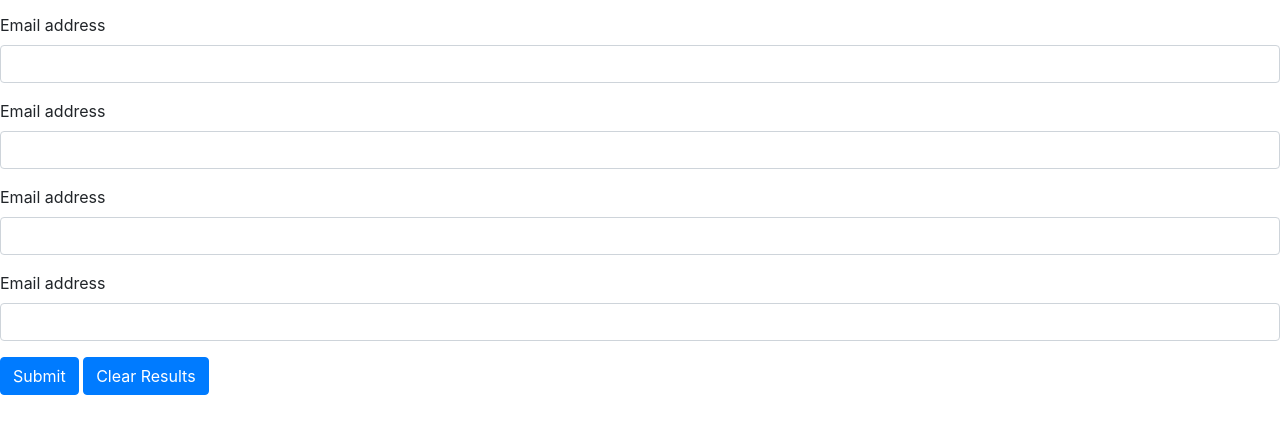
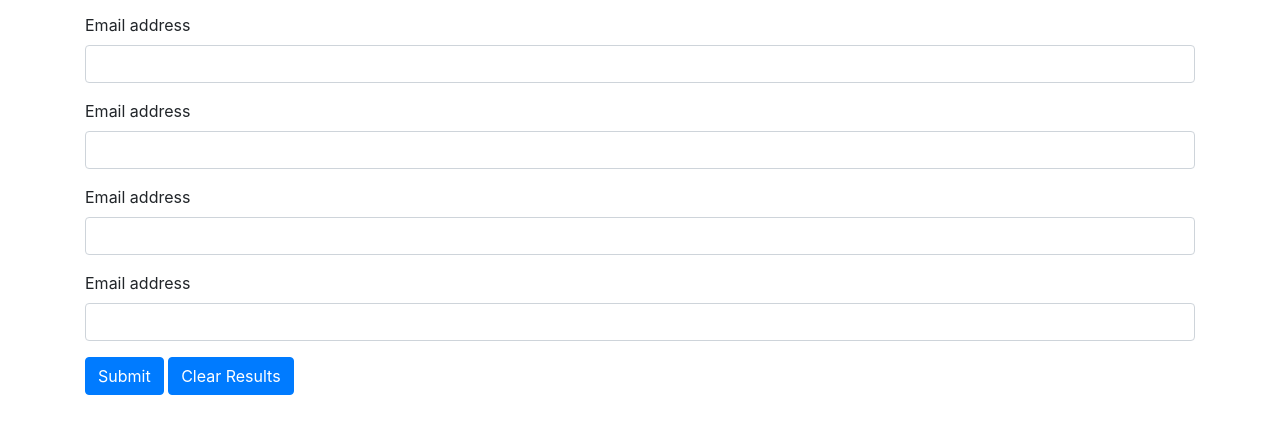
Before and after one commit to xdanielmtz/nyt-articles-search, a plain HTML site: page index.html in a window 1280 px wide. Shown: the part 243-676 px from the top of the page. Drawn offline with nearby package versions, Linux system fonts and the light colour scheme.

Commit message:
centered the form

```diff
--- a/index.html
+++ b/index.html
@@ -16,9 +16,14 @@
   <body>
     <p id="banner" class="text-center">New York Times Search</p>
 
+    <div class="container">
+      <div class="row">
+        <div class="col-sm-12">
           <form>
             <div class="mb-3">
-        <label for="exampleInputEmail1" class="form-label">Email address</label>
+              <label for="exampleInputEmail1" class="form-label"
+                >Email address</label
+              >
               <input
                 type="email"
                 class="form-control"
@@ -27,7 +32,9 @@
               />
             </div>
             <div class="mb-3">
-        <label for="exampleInputEmail1" class="form-label">Email address</label>
+              <label for="exampleInputEmail1" class="form-label"
+                >Email address</label
+              >
               <input
                 type="email"
                 class="form-control"
@@ -36,7 +43,9 @@
               />
             </div>
             <div class="mb-3">
-        <label for="exampleInputEmail1" class="form-label">Email address</label>
+              <label for="exampleInputEmail1" class="form-label"
+                >Email address</label
+              >
               <input
                 type="email"
                 class="form-control"
@@ -45,7 +54,9 @@
               />
             </div>
             <div class="mb-3">
-        <label for="exampleInputEmail1" class="form-label">Email address</label>
+              <label for="exampleInputEmail1" class="form-label"
+                >Email address</label
+              >
               <input
                 type="email"
                 class="form-control"
@@ -56,5 +67,8 @@
             <button type="submit" class="btn btn-primary">Submit</button>
             <button type="submit" class="btn btn-primary">Clear Results</button>
           </form>
+        </div>
+      </div>
+    </div>
   </body>
 </html>
```
Lines whose indentation alone changed are shown as unchanged.
